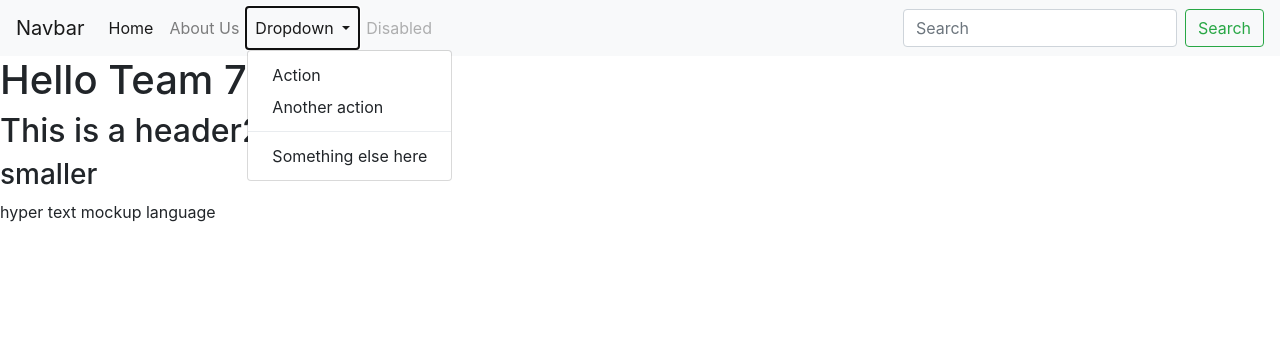
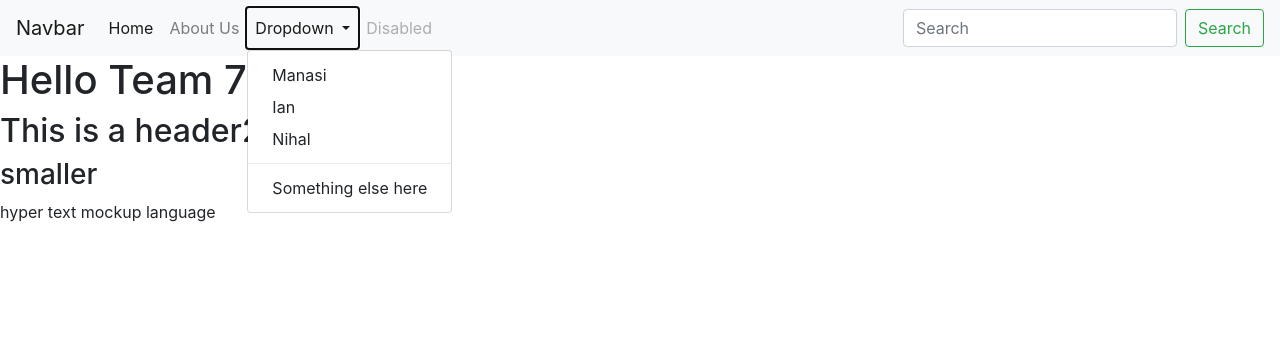
Before and after one commit to Vishwa-Muthuraman/team75_sample_site, a Flask app: page / in a window 1280 px wide, after a click on "Dropdown". Shown: the top 356 px of the page. Run offline with Flask 2, Linux system fonts and the light colour scheme; some libraries are stand-ins or nearby versions.

Commit message:
Adding routes and html links for practice demo sites per programmer

```diff
--- a/app.py
+++ b/app.py
@@ -21,6 +21,19 @@ def index():
 def about_us():
     return render_template("about_us.html")
 
+
+@app.route("/manasi")
+def manasi():
+    return render_template("manasi.html")
+
+@app.route("/ian")
+def ian():
+    return render_template("ian.html")
+
+@app.route("/nihal")
+def nihal():
+    return render_template("nihal.html")
+
 if __name__ == '__main__':
     #db.create_all() # - unsupress when we connect to RDBMS
     app.run(debug=True)
--- a/templates/base.html
+++ b/templates/base.html
@@ -38,8 +38,9 @@
                 Dropdown
               </a>
               <div class="dropdown-menu" aria-labelledby="navbarDropdown">
-                <a class="dropdown-item" href="#">Action</a>
-                <a class="dropdown-item" href="#">Another action</a>
+                <a class="dropdown-item" href="/manasi">Manasi</a>
+                <a class="dropdown-item" href="/ian">Ian</a>
+                <a class="dropdown-item" href="/nihal">Nihal</a>
                 <div class="dropdown-divider"></div>
                 <a class="dropdown-item" href="#">Something else here</a>
               </div>
--- /dev/null
+++ b/templates/ian.html
@@ -0,0 +1,5 @@
+{% extends "base.html" %}
+{% block content %}
+
+<h1>Ian</h1>
+{% endblock %}
--- /dev/null
+++ b/templates/manasi.html
@@ -0,0 +1,6 @@
+{% extends "base.html" %}
+{% block content %}
+
+<h1>Manasi</h1>
+
+{% endblock %}
--- /dev/null
+++ b/templates/nihal.html
@@ -0,0 +1,6 @@
+{% extends "base.html" %}
+{% block content %}
+
+<h1>Nihal</h1>
+
+{% endblock %}
```
